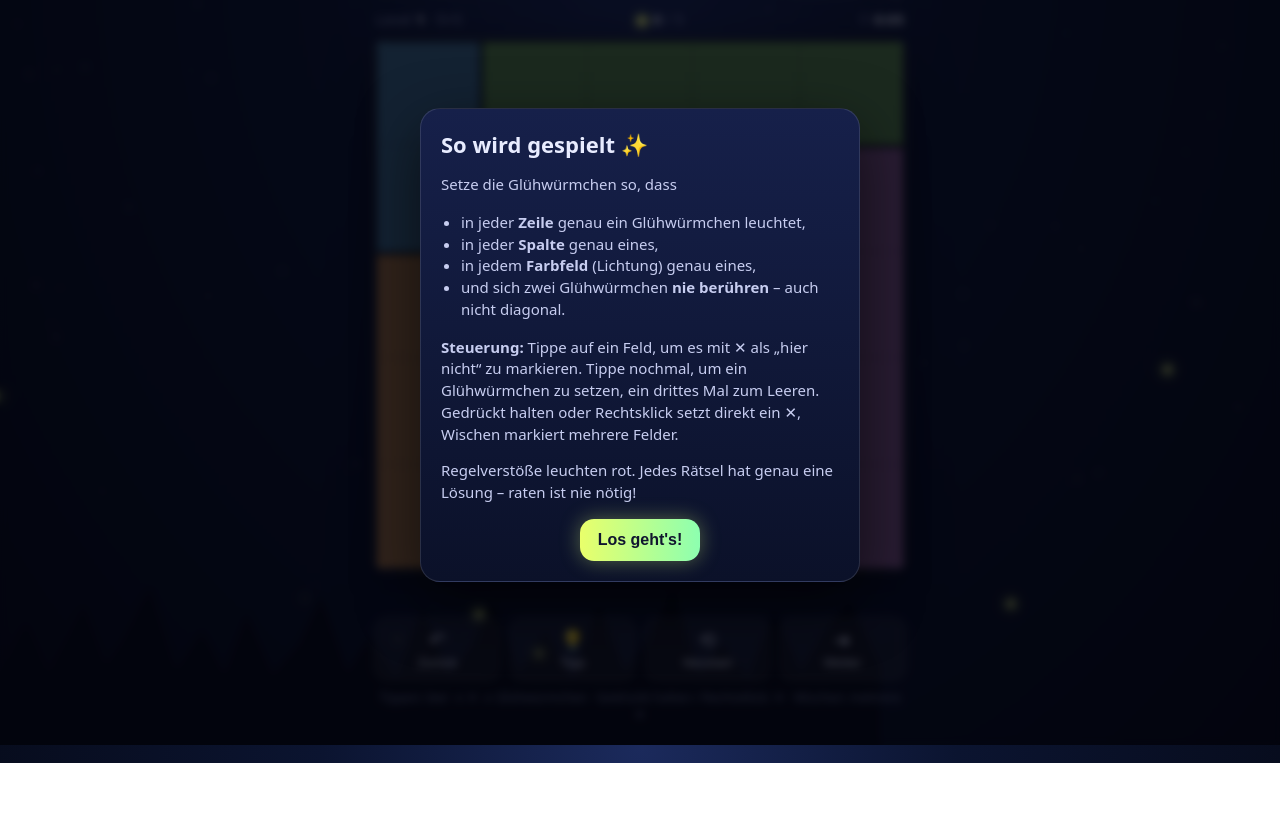
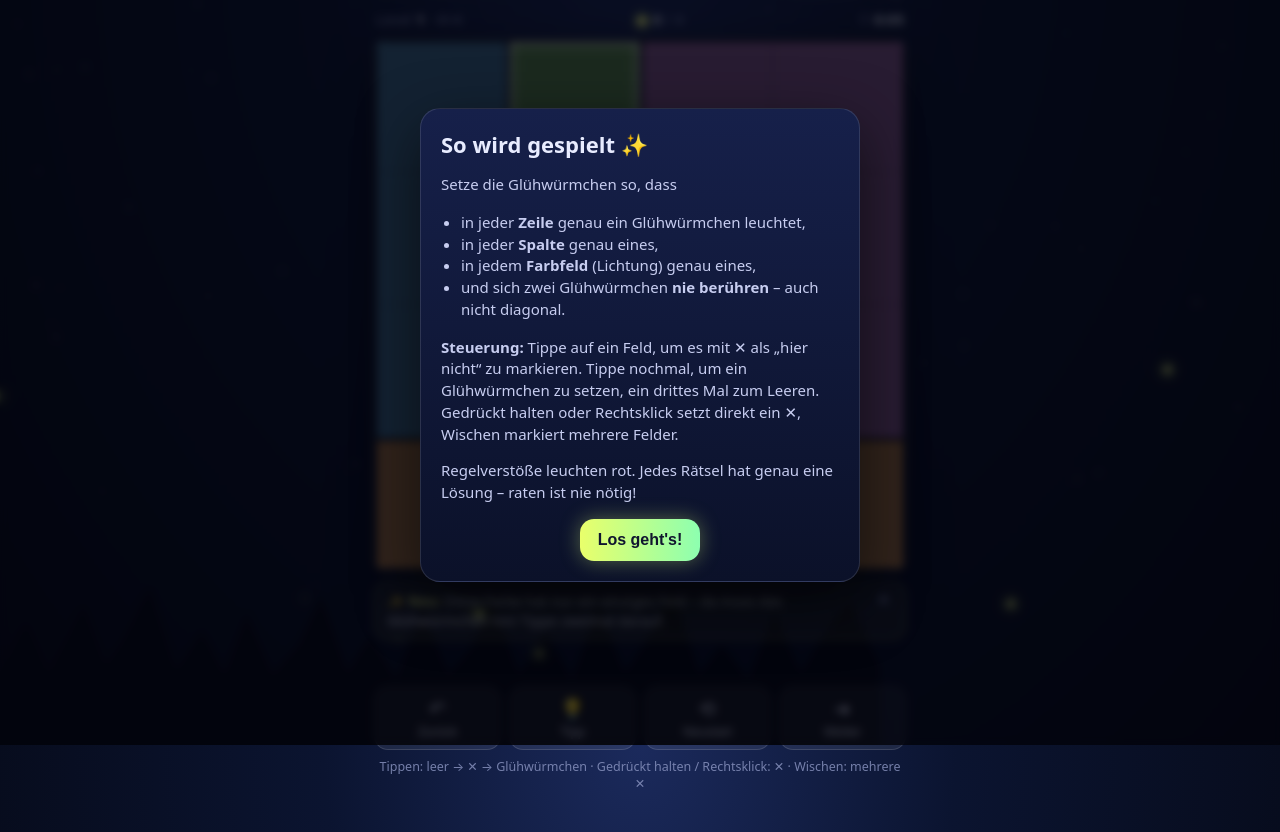
Before and after one commit to saschahoffmannsh-gif/glowdoku, a plain HTML site: page index.html in a window 1280 px wide. Shown: the part 55-887 px from the top of the page. Before the commit the page ends 818 px from the top, so only its background shows below. Drawn offline with Linux system fonts and the light colour scheme.

Commit message:
6 einfache Anfänger-Level mit Einführungstipps, Speicherstand migriert

```diff
--- a/index.html
+++ b/index.html
@@ -4,7 +4,7 @@
 <meta charset="utf-8">
 <meta name="viewport" content="width=device-width, initial-scale=1, maximum-scale=1, user-scalable=no">
 <meta name="theme-color" content="#070b1a">
-<meta name="glowdoku-version" content="v2-logik-tipps">
+<meta name="glowdoku-version" content="v3-anfaenger-level">
 <title>GlowDoku – Glühwürmchen-Rätsel</title>
 <style>
   :root {
@@ -98,6 +98,13 @@
   #hintBox .ht b { color: #f6ff8a; }
   #hintBox .hb { display: flex; gap: 8px; justify-content: flex-end; margin-top: 10px; }
   #hintBox .hb button { padding: 9px 14px; font-size: 15px; }
+  #intro { display: none; margin-top: 10px; background: rgba(246,255,138,.08); border: 1px solid rgba(246,255,138,.35);
+    border-radius: 14px; padding: 9px 10px 9px 12px; font-size: 14px; line-height: 1.4; color: #eef1ff; align-items: flex-start; gap: 8px; }
+  #intro.show { display: flex; animation: fadein .3s ease-out; }
+  #intro b { color: #f6ff8a; }
+  #intro .it { flex: 1; }
+  #intro button { background: none; border: 0; color: var(--muted); font-size: 18px; cursor: pointer; padding: 0 4px; line-height: 1; }
+  @keyframes fadein { from { opacity: 0; transform: translateY(-4px) } }
   .hint-text { text-align: center; color: var(--muted); font-size: 12.5px; margin-top: 8px; opacity: .8; }
 
   /* overlays */
@@ -149,6 +156,7 @@
     <div>⏱ <b id="timer">0:00</b></div>
   </div>
   <div id="board"></div>
+  <div id="intro" role="note"><div class="it" id="introText"></div><button id="introClose" aria-label="Schließen">✕</button></div>
   <div class="msg" id="msg"></div>
   <div class="toolbar">
     <button id="btnUndo"><span>↶</span>Zurück</button>
@@ -354,9 +362,11 @@
       const cs = candsOf(g);
       if (cs.length === 1) return {
         tech: 1, value: 'fly', targets: cs, area: g.cells,
-        text: `${g.kind === 'reg' ? names[g.idx] + ' hat' : gname(g, names) + ' hat'} nur noch ein freies Feld – dort muss das Glühwürmchen hin.`
+        text: g.cells.length === 1 ? `${names[g.idx]} besteht nur aus einem einzigen Feld – dort muss das Glühwürmchen hin.` : `${gname(g, names)} hat nur noch ein freies Feld – dort muss das Glühwürmchen hin.`
       };
     }
+    const maxT = opts.maxTech || 9;
+    if (maxT < 3) return null;
     // (3) Colour confined to one row/column -> rest of that line ✕ ; line confined to one colour -> rest of colour ✕
     for (const g of open.filter(g => g.kind === 'reg')) {
       const cs = candsOf(g); if (!cs.length) continue;
@@ -384,6 +394,7 @@
         text: `In ${gname(g, names)} sind nur noch Felder von ${names[k]} frei. ${names[k]} bekommt sein Glühwürmchen also in ${gname(g, names)} – alle anderen Felder von ${names[k]} bekommen ✕.`
       };
     }
+    if (maxT < 4) return null;
     // (4) A firefly here would leave some row/column/colour without any free cell -> ✕
     for (const kind of ['reg', 'row', 'col']) for (const g of open.filter(g => g.kind === kind)) {
       const cs = candsOf(g); if (!cs.length) continue;
@@ -397,6 +408,7 @@
         text: `${t.length > 1 ? 'Ein Glühwürmchen auf einem dieser Felder' : 'Ein Glühwürmchen auf diesem Feld'} würde ${g.kind === 'reg' ? names[g.idx] : gname(g, names)} komplett blockieren (alle freien Felder dort liegen daneben oder in derselben Linie). Also: ✕.`
       };
     }
+    if (maxT < 5) return null;
     // (5) k colours confined to k rows/columns (and the inverse)
     const openRegs = open.filter(g => g.kind === 'reg');
     for (let k = 2; k < openRegs.length; k++) {
@@ -428,7 +440,7 @@
         }
       }
     }
-    if (opts.noLookahead) return null;
+    if (opts.noLookahead || maxT < 6) return null;
     // (6) Lookahead: try a firefly, follow forced singles; if something runs out of space -> ✕
     for (let r = 0; r < N; r++) for (let c = 0; c < N; c++) {
       if (!cand[r][c]) continue;
@@ -491,7 +503,7 @@
 
 </script>
 <script>
-const LEVELS = [["abbbb","aabbc","debbc","deebc","ddccc"],["aaabb","cdaad","cdddd","cdddd","ceddd"],["aaaab","caaad","ccddd","ccddd","eeddd"],["aaaaaa","bcaaaa","bccadd","bccccd","efcddd","eeeedd"],["aaabbc","aabbdd","eaabdd","eadddd","eadffd","eeeddd"],["aabbbb","ccbbbd","ccccdd","cccdde","ffccce","feeeee"],["aabbbbb","acccbbb","aacddbd","aaceddd","fafdddd","fffdddd","fffffdg"],["aaabccc","abbbddc","abbbecc","bbeeeec","beeeccc","bbfeecc","bfffeeg"],["aaabcbb","aadbbbb","dddbbbd","dddbddd","eeddddd","eedfggg","eddgggg"],["aaaaaabb","cadaebbb","ddddeebb","dddeebbf","ddeeeebf","deeeegff","ddhegggg","deeeeegg"],["aaaaaaab","ccabdbbb","cccbbbbb","cccebbfb","cccebbff","cccbbbfb","ggcbbbbb","gghhhbbb"],["aabbbbbc","adbeeeee","addeeeff","dddghehf","gdgghhhf","gggghfff","gggfffff","gggggggf"],["aaaaaabbb","aacaabbbb","cacbbbdbb","ccccbddde","cffcddeee","cffcddggg","cfccffghg","cffcffghg","iiffffhhh"],["aaaabcccc","abbbbcdee","abccbceee","abaccccee","abaceecce","aaafeeeee","ggaffhhee","gaaaffhhi","ggggfffhi"]];
+const LEVELS = [["abcc","aacc","aacc","dddd"],["abbb","abbb","cccd","cccc"],["abbcc","ddbcc","ddddc","ddccc","ddeee"],["abbcc","bbbcc","bbbbd","eeeed","eeeed"],["abbbb","abcbd","aaccd","aacdd","aaced"],["aaaaaa","bbbacc","debccc","eebccc","feeecc","fffeec"],["abbbb","aabbc","debbc","deebc","ddccc"],["aaabb","cdaad","cdddd","cdddd","ceddd"],["aaaab","caaad","ccddd","ccddd","eeddd"],["aaaaaa","bcaaaa","bccadd","bccccd","efcddd","eeeedd"],["aaabbc","aabbdd","eaabdd","eadddd","eadffd","eeeddd"],["aabbbb","ccbbbd","ccccdd","cccdde","ffccce","feeeee"],["aabbbbb","acccbbb","aacddbd","aaceddd","fafdddd","fffdddd","fffffdg"],["aaabccc","abbbddc","abbbecc","bbeeeec","beeeccc","bbfeecc","bfffeeg"],["aaabcbb","aadbbbb","dddbbbd","dddbddd","eeddddd","eedfggg","eddgggg"],["aaaaaabb","cadaebbb","ddddeebb","dddeebbf","ddeeeebf","deeeegff","ddhegggg","deeeeegg"],["aaaaaaab","ccabdbbb","cccbbbbb","cccebbfb","cccebbff","cccbbbfb","ggcbbbbb","gghhhbbb"],["aabbbbbc","adbeeeee","addeeeff","dddghehf","gdgghhhf","gggghfff","gggfffff","gggggggf"],["aaaaaabbb","aacaabbbb","cacbbbdbb","ccccbddde","cffcddeee","cffcddggg","cfccffghg","cffcffghg","iiffffhhh"],["aaaabcccc","abbbbcdee","abccbceee","abaccccee","abaceecce","aaafeeeee","ggaffhhee","gaaaffhhi","ggggfffhi"]];
 const COLOR_NAMES = ['Blau','Grün','Lila','Orange','Türkis','Violett','Rot','Oliv','Himmelblau','Braun'];
 const COLORS = ['#3f6f8f','#5b8a4a','#8a5a8f','#a8743f','#3f8a83','#6a5fa8','#9a4f5f','#7b8a3a','#4a6fb0','#8f7a5a'];
 const FLY_SVG = `<div class="halo"></div><svg viewBox="0 0 100 100">
@@ -507,9 +519,20 @@ const FLY_SVG = `<div class="halo"></div><svg viewBox="0 0 100 100">
 </svg>`;
 
 const $ = s => document.querySelector(s);
-const store = JSON.parse(localStorage.getItem('glowdoku') || '{}');
-store.solved = store.solved || {}; store.best = store.best || {};
-const save = () => localStorage.setItem('glowdoku', JSON.stringify(store));
+// Speicher v2: 6 Anfänger-Level wurden vorne eingefügt -> alte Level-Indizes um 6 verschieben
+const STORE_KEY = 'glowdoku2', OLD_SHIFT = 6;
+const store = (() => {
+  try {
+    const cur = localStorage.getItem(STORE_KEY); if (cur) return JSON.parse(cur);
+    const old = JSON.parse(localStorage.getItem('glowdoku') || 'null');
+    if (!old) return {};
+    const shift = o => Object.fromEntries(Object.entries(o || {}).map(([k, v]) => [+k + OLD_SHIFT, v]));
+    return { solved: shift(old.solved), best: shift(old.best), seenHelp: old.seenHelp, current: 0, migrated: true };
+  } catch (e) { return {}; }
+})();
+store.solved = store.solved || {}; store.best = store.best || {}; store.intros = store.intros || {};
+const save = () => localStorage.setItem(STORE_KEY, JSON.stringify(store));
+save();
 
 let level = 0, puzzle, N, reg, state, solution, history = [], startTime = 0, timerId = null, won = false, isRandom = false, hinted = new Set(), hintsUsed = 0, curHint = null;
 
@@ -525,7 +548,8 @@ function loadPuzzle(rows, idx, random = false) {
   $('#board').classList.remove('won');
   buildBoard(); render();
   startTime = Date.now(); clearInterval(timerId); timerId = setInterval(tick, 500); tick();
-  if (!random) { store.current = idx; save(); }
+  hideIntro();
+  if (!random) { store.current = idx; save(); if (LEVEL_INTROS[idx] != null) showIntro(LEVEL_INTROS[idx]); }
 }
 function tick() { if (won) return; const s = Math.floor((Date.now() - startTime) / 1000); $('#timer').textContent = fmt(s); }
 const fmt = s => `${Math.floor(s / 60)}:${String(s % 60).padStart(2, '0')}`;
@@ -570,6 +594,7 @@ function render() {
   $('#flyCount').textContent = flies.length;
   $('#msg').textContent = bad.size ? 'Diese Glühwürmchen stören sich gegenseitig …' : '';
   if (!won && flies.length === N && bad.size === 0) onWin();
+  else if (!isRandom && level < 6 && flies.length >= 1 && !store.intros.around) showIntro('around');
 }
 function setCell(r, c, v, record = true) {
   if (won || state[r][c] === v) return;
@@ -652,6 +677,30 @@ function applyHint() {
   render(); h.targets.forEach(([r, c]) => flash(r, c));
 }
 $('#hintApply').onclick = applyHint;
+
+// --- Kurze Einführungen neuer Techniken (je einmal)
+const INTROS = {
+  single: 'Diese Farbe hat nur ein einziges Feld – da muss das Glühwürmchen hin! Tippe zweimal darauf.',
+  around: 'Rund um ein Glühwürmchen (auch schräg) und in seiner Zeile, Spalte und Farbe darf kein weiteres leuchten. Markiere diese Felder mit ✕.',
+  lastcell: 'Ist in einer Zeile, Spalte oder Farbe nur noch ein Feld frei, gehört das Glühwürmchen genau dorthin.',
+  tipp: 'Hängst du fest? 💡 <b>Tipp</b> zeigt dir den nächsten Schritt – mit Erklärung.',
+  line: 'Liegt eine Farbe nur in einer Zeile (oder Spalte), gehört ihr das Glühwürmchen dieser Zeile. Alle anderen Felder der Zeile bekommen ✕.',
+  block: 'Würde ein Glühwürmchen auf einem Feld alle freien Felder einer Farbe berühren, hätte diese Farbe keinen Platz mehr – also kommt dort ein ✕ hin.',
+};
+const LEVEL_INTROS = { 0: 'single', 1: 'lastcell', 2: 'tipp', 3: 'line', 6: 'block' };
+function showIntro(key) {
+  if (isRandom || store.intros[key]) return false;
+  store.intros[key] = true; save();
+  $('#introText').innerHTML = `<b>✨ Neu:</b> ${INTROS[key]}`;
+  $('#intro').classList.add('show');
+  if (key === 'single') { // 1-Feld-Farbe hervorheben
+    const cnt = {}; reg.flat().forEach(g => cnt[g] = (cnt[g] || 0) + 1);
+    for (let r = 0; r < N; r++) for (let c = 0; c < N; c++) if (cnt[reg[r][c]] === 1) cellEl(r, c).classList.add('hl-area');
+  }
+  return true;
+}
+function hideIntro() { $('#intro').classList.remove('show'); }
+$('#introClose').onclick = hideIntro;
 $('#hintClose').onclick = clearHint;
 function flash(r, c) { const el = cellEl(r, c); el.classList.remove('hintflash'); void el.offsetWidth; el.classList.add('hintflash'); }
 function nextLevel() {
```
